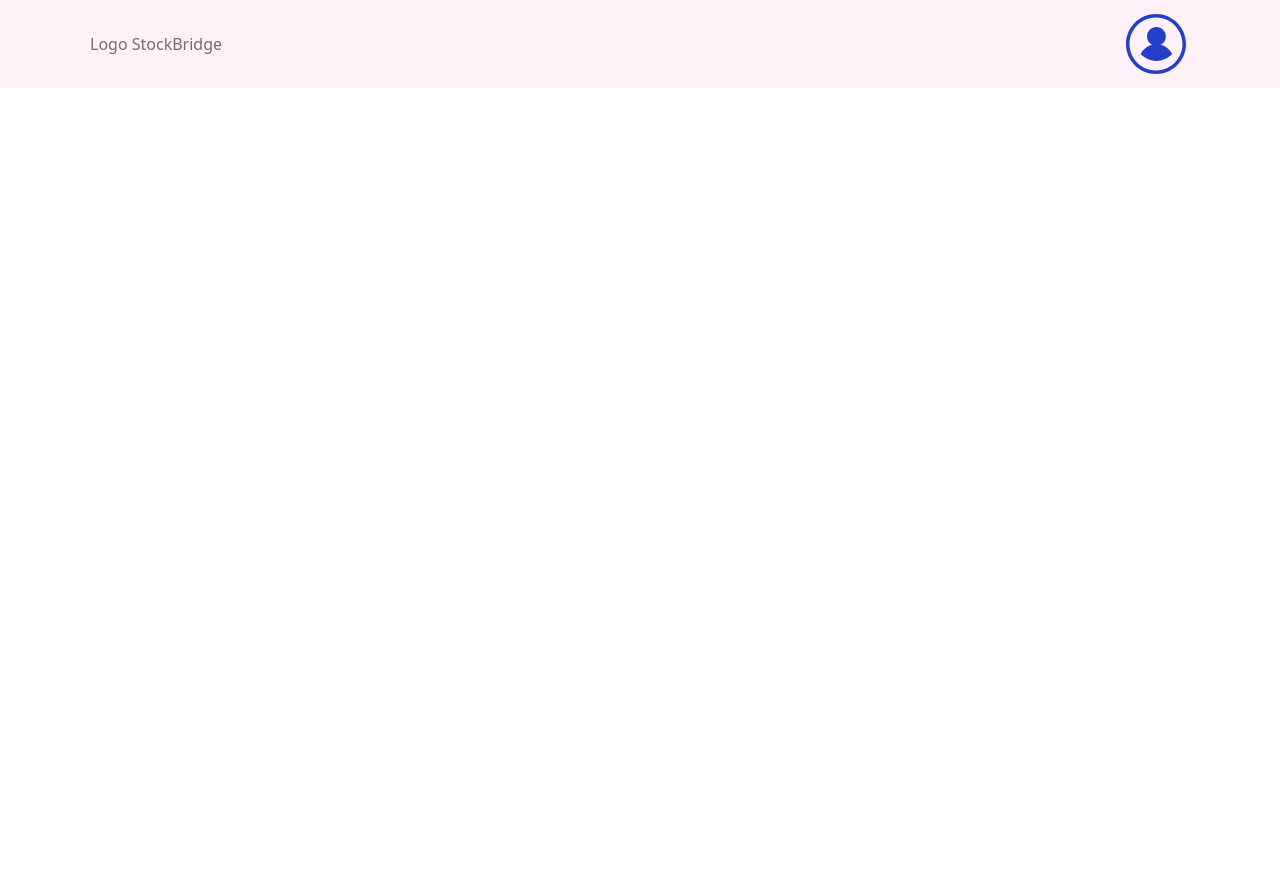
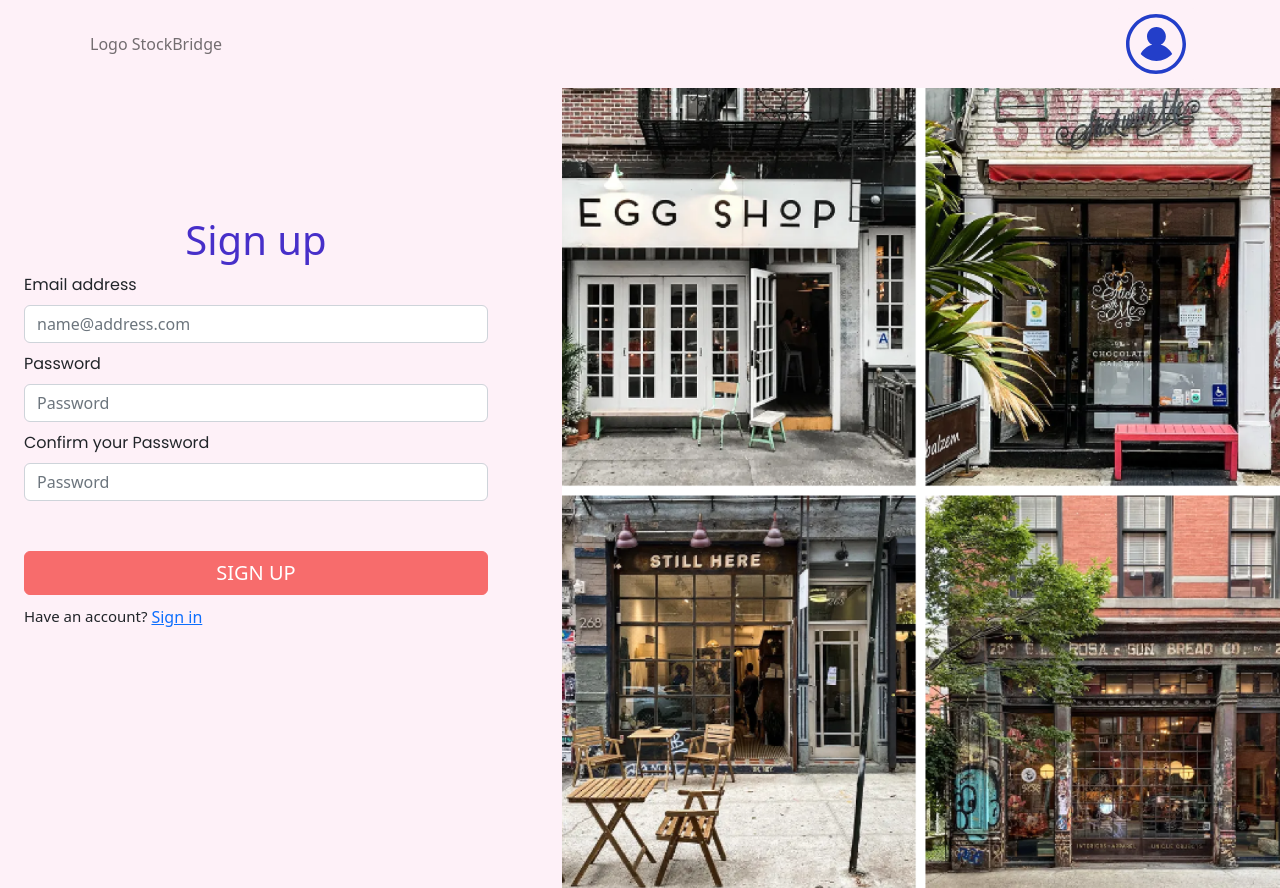
Before and after one commit to lups2000/stockbridge, a React (Create React App) app in the folder client/: page /signUp in a window 1280 px wide. Before the commit this address had no page. Before the commit the page ends 800 px from the top, so only its background shows below. Built offline with nearby package versions, Linux system fonts and the light colour scheme.

Commit message:
signup and signin first prototype

```diff
--- a/client/src/App.tsx
+++ b/client/src/App.tsx
@@ -4,6 +4,8 @@ import { Navbar } from "./components/Navbar";
 import { Home } from "./pages/Home";
 import { Routes, Route } from "react-router-dom";
 import { UserInfo } from "./pages/UserInfo";
+import { SignUp } from "./pages/SignUp";
+import { SignIn } from "./pages/SignIn";
 
 function App() {
   return (
@@ -12,6 +14,8 @@ function App() {
       <Routes>
         <Route path="/" element={<Home />} />
         <Route path="/userInfo" element={<UserInfo />} />
+        <Route path="/signUp" element={<SignUp />} />
+        <Route path="/signIn" element={<SignIn />} />
       </Routes>
     </>
   );
--- a/client/src/components/Home/PostOrSearch.tsx
+++ b/client/src/components/Home/PostOrSearch.tsx
@@ -4,10 +4,12 @@ import { Button } from "react-bootstrap";
 import { BodyText } from "../Text/BodyText";
 import { Title } from "../Text/Title";
 import { SearchBar } from "./SearchBar";
+import { useNavigate } from "react-router-dom";
 /**
  * Component to manage the section of the homepage where the user can click on "post advert" or decide to search for something
  */
 export function PostOrSearch() {
+  const navigate = useNavigate()
   return (
     <div
       style={{
@@ -46,7 +48,7 @@ export function PostOrSearch() {
             maxWidth: 260,
             marginTop: "15%",
           }}
-          onClick={() => console.log("button clicked")}
+          onClick={() => navigate("/signUp")}
         >
           <BodyText
             style={{
--- a/client/src/index.css
+++ b/client/src/index.css
@@ -1,7 +1,10 @@
 @import url('https://fonts.googleapis.com/css?family=Poppins');
+html {
+  font-family: 'Poppins';
+}
 body {
   margin: 0;
-  font-family: "Poppins";
+  font-family: 'Poppins';
   -webkit-font-smoothing: antialiased;
   -moz-osx-font-smoothing: grayscale;
 }
--- /dev/null
+++ b/client/src/pages/SignIn.tsx
@@ -0,0 +1,90 @@
+import { FC } from "react";
+import { Button, Form } from "react-bootstrap";
+import { Title } from "../components/Text/Title";
+import { palette } from "../utils/colors";
+import signUpImage from "../assets/signUp.png";
+import { BodyText } from "../components/Text/BodyText";
+export const SignIn: FC = () => {
+  return (
+    <>
+      <div
+        style={{
+          width: "40%",
+          position: "absolute",
+          left: 0,
+          height: "100%",
+          backgroundColor: palette.pageBG,
+        }}
+      >
+        <div style={{ marginTop: "25%" }}>
+          <Title
+            style={{
+              color: palette.loginTitle,
+              textAlign: "center",
+            }}
+            message="Sign in "
+          />
+          <Form>
+            <Form.Group className="mb-2 mx-sm-4" controlId="formBasicEmail">
+              <Form.Label style={{ fontFamily: "Poppins" }}>
+                Email address
+              </Form.Label>
+              <Form.Control type="email" placeholder="name@address.com" />
+            </Form.Group>
+            <Form.Group className="mb-2 mx-sm-4" controlId="formBasicPassword">
+              <Form.Label style={{ fontFamily: "Poppins" }}>
+                Password
+              </Form.Label>
+              <Form.Control type="password" placeholder="Password" />
+            </Form.Group>
+            <div className="mx-sm-4 d-grid" style={{ marginTop: 50 }}>
+              <Button
+                type="submit"
+                style={{
+                  color: "white",
+                  backgroundColor: palette.subSectionsBgAccent,
+                  borderColor: palette.subSectionsBgAccent,
+                  fontSize: 20,
+                  fontWeight: "500",
+                }}
+              >
+                SIGN IN
+              </Button>
+              <div
+                style={{
+                  display: "flex",
+                  flexDirection: "row",
+                  gap: 4,
+                  marginTop: 10,
+                }}
+              >
+                <BodyText style={{ fontSize: 15 }} message="No account?" />
+                <a href="/signUp">Sign up</a>
+              </div>
+            </div>
+          </Form>
+        </div>
+      </div>
+      <div
+        style={{
+          width: "60%",
+          position: "absolute",
+          right: 0,
+          height: "100%",
+          paddingLeft: 50,
+          backgroundColor: palette.pageBG,
+        }}
+      >
+        <img
+          style={{
+            maxWidth: "100%",
+            objectFit: "cover",
+            height: "100%",
+          }}
+          src={signUpImage}
+          alt="signUp"
+        />
+      </div>
+    </>
+  );
+};
--- /dev/null
+++ b/client/src/pages/SignUp.tsx
@@ -0,0 +1,96 @@
+import { FC } from "react";
+import { Button, Form } from "react-bootstrap";
+import { Title } from "../components/Text/Title";
+import { palette } from "../utils/colors";
+import signUpImage from "../assets/signUp.png";
+import { BodyText } from "../components/Text/BodyText";
+export const SignUp: FC = () => {
+  return (
+    <>
+      <div
+        style={{
+          width: "40%",
+          position: "absolute",
+          left: 0,
+          height: "100%",
+          backgroundColor: palette.pageBG,
+        }}
+      >
+        <div style={{ marginTop: "25%" }}>
+          <Title
+            style={{
+              color: palette.loginTitle,
+              textAlign: "center",
+            }}
+            message="Sign up "
+          />
+          <Form>
+            <Form.Group className="mb-2 mx-sm-4" controlId="formBasicEmail">
+              <Form.Label style={{ fontFamily: "Poppins" }}>
+                Email address
+              </Form.Label>
+              <Form.Control type="email" placeholder="name@address.com" />
+            </Form.Group>
+            <Form.Group className="mb-2 mx-sm-4" controlId="formBasicPassword">
+              <Form.Label style={{ fontFamily: "Poppins" }}>
+                Password
+              </Form.Label>
+              <Form.Control type="password" placeholder="Password" />
+            </Form.Group>
+            <Form.Group className="mb-2 mx-sm-4" controlId="formBasicPassword">
+              <Form.Label style={{ fontFamily: "Poppins" }}>
+                Confirm your Password
+              </Form.Label>
+              <Form.Control type="password" placeholder="Password" />
+            </Form.Group>
+            <div className="mx-sm-4 d-grid" style={{ marginTop: 50 }}>
+              <Button
+                type="submit"
+                style={{
+                  color: "white",
+                  backgroundColor: palette.subSectionsBgAccent,
+                  borderColor: palette.subSectionsBgAccent,
+                  fontSize: 20,
+                  fontWeight: "500",
+                }}
+              >
+                SIGN UP
+              </Button>
+              <div
+                style={{
+                  display: "flex",
+                  flexDirection: "row",
+                  gap: 4,
+                  marginTop: 10,
+                }}
+              >
+                <BodyText style={{ fontSize: 15 }} message="Have an account?" />
+                <a href="/signIn">Sign in</a>
+              </div>
+            </div>
+          </Form>
+        </div>
+      </div>
+      <div
+        style={{
+          width: "60%",
+          position: "absolute",
+          right: 0,
+          height: "100%",
+          paddingLeft: 50,
+          backgroundColor: palette.pageBG,
+        }}
+      >
+        <img
+          style={{
+            maxWidth: "100%",
+            objectFit: "cover",
+            height: "100%",
+          }}
+          src={signUpImage}
+          alt="signUp"
+        />
+      </div>
+    </>
+  );
+};
--- a/client/src/utils/colors.ts
+++ b/client/src/utils/colors.ts
@@ -5,4 +5,6 @@ export const palette = {
   imageBg: "rgb(55,71,133,0.7)",
   subSectionsBgLighter: "rgb(247,108,108,0.3)",
   subSectionsBgAccent: "rgb(247,108,108,1.0)",
+
+  loginTitle: "#472FC9"
 };
```
Also changed, not shown: client/src/assets/signUp.png (added).
